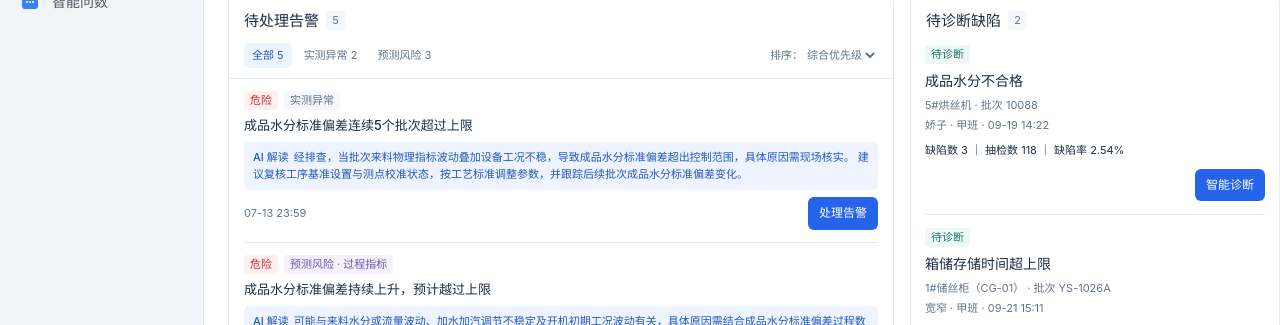
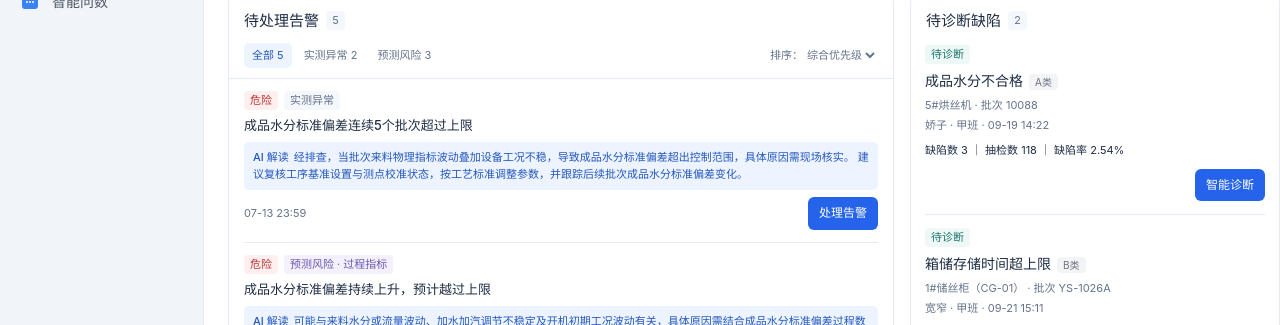
Before and after one commit to Sutattee/Data-Analysis-Platform, a Next.js app: page /quality/workbench in a window 1280 px wide. Shown: the part 350-675 px from the top of the page. Built offline with nearby package versions, Linux system fonts and the light colour scheme; sample sign-in values are in the browser's storage.

Commit message:
feat(quality): defect grade badges on workbench and diagnosis

```diff
--- a/src/components/quality-diagnosis/DiagnosisTaskCard.tsx
+++ b/src/components/quality-diagnosis/DiagnosisTaskCard.tsx
@@ -3,6 +3,7 @@
 import { Button } from "@/components/ui/Button";
 import {
   defectRateOf,
+  gradeLabelOf,
   isDiagnosed,
   primaryActionOf,
   summaryOf,
@@ -30,11 +31,16 @@ export function DiagnosisTaskCard({ task, onOpen }: { task: DiagTask; onOpen: (t
 
   return (
     <div className="flex flex-col gap-2.5 rounded-xl border border-gray-100 bg-white p-4 shadow-sm transition-all duration-200 hover:shadow-md">
-      {/* 标题行：名称 + 处理状态 */}
+      {/* 标题行：名称 + 缺陷类别标签 + 处理状态 */}
       <div className="flex items-center justify-between gap-2">
-        <h3 className="truncate text-sm font-semibold text-gray-900" title={task.occurrence.name}>
-          {task.occurrence.name}
-        </h3>
+        <div className="flex min-w-0 items-center gap-1.5">
+          <h3 className="truncate text-sm font-semibold text-gray-900" title={task.occurrence.name}>
+            {task.occurrence.name}
+          </h3>
+          <span className="shrink-0 whitespace-nowrap rounded bg-gray-100 px-1.5 py-0.5 text-[10px] text-gray-500">
+            {gradeLabelOf(task)}
+          </span>
+        </div>
         {judgeBadgeOf(task)}
       </div>
 
--- a/src/components/quality-diagnosis/DiagnosisTaskTable.tsx
+++ b/src/components/quality-diagnosis/DiagnosisTaskTable.tsx
@@ -4,6 +4,7 @@ import { Button } from "@/components/ui/Button";
 import { diagCatalogOf } from "@/lib/mock-data/quality-defect";
 import {
   defectRateOf,
+  gradeLabelOf,
   isDiagnosed,
   primaryActionOf,
   type DiagTask,
@@ -64,7 +65,13 @@ export function DiagnosisTaskTable({
               const isStorage = !!t.storage;
               return (
                 <tr key={t.id} className="group transition-colors hover:bg-gray-50">
-                  <td className={`${td} font-medium text-gray-700`}>{t.occurrence.name}</td>
+                  <td className={`${td} font-medium text-gray-700`}>
+                    {t.occurrence.name}
+                    {/* 缺陷类别标签（A类 / B类 / C/D类） */}
+                    <span className="ml-1.5 whitespace-nowrap rounded bg-gray-100 px-1.5 py-0.5 text-[10px] font-normal text-gray-500">
+                      {gradeLabelOf(t)}
+                    </span>
+                  </td>
                   <td className={`${td} text-gray-600`}>{isStorage ? dash : t.occurrence.machine}</td>
                   <td className={`${td} text-gray-600`}>{t.storage ? `${t.storage.object}（${t.storage.objectCode}）` : dash}</td>
                   <td className={`${td} text-gray-600`}>{t.storage ? t.storage.batch : t.occurrence.batch}</td>
--- a/src/components/quality-workbench/DefectPanel.tsx
+++ b/src/components/quality-workbench/DefectPanel.tsx
@@ -36,7 +36,15 @@ export function DefectPanel({
               <div className="qw-row-top">
                 <span className="qw-badge defect">待诊断</span>
               </div>
-              <h3>{d.name}</h3>
+              {/* 名称后跟缺陷类别标签（A类 / B类 / C/D类） */}
+              <h3>
+                {d.name}
+                {d.gradeLabel && (
+                  <span className="ml-1.5 whitespace-nowrap rounded bg-gray-100 px-1.5 py-0.5 text-[10px] font-normal text-gray-500">
+                    {d.gradeLabel}
+                  </span>
+                )}
+              </h3>
               <div className="qw-defect-context">
                 {d.machine} · 批次 {d.batch}
               </div>
--- a/src/lib/mock-data/quality-workbench.ts
+++ b/src/lib/mock-data/quality-workbench.ts
@@ -7,6 +7,7 @@ import { LEVEL_RANK, TYPE_DISPLAY } from "./quality-alerts";
 import { ALERT_RECORDS, applyHandledOverride } from "./alerts";
 import {
   defectRateOf,
+  gradeLabelOf,
   listTasks,
   primaryActionOf,
   type DiagTask,
@@ -179,6 +180,7 @@ export interface WorkbenchDefect {
   sampled: number;
   rate: number | null; // 缺陷率 %
   storage?: StorageInfo; // 箱储任务的对象信息（批次/对象取自 MES，数值行改储存时长口径）
+  gradeLabel?: string; // 缺陷类别标签（A类 / B类 / C/D类，名称后展示）
   status: string; // 未诊断 / 待判定 / …
   href: string; // 智能诊断 → 诊断详情页（未诊断自动启动）
 }
@@ -206,6 +208,7 @@ function buildDefects(): WorkbenchDefect[] {
         sampled: t.occurrence.sampled,
         rate: defectRateOf(t),
         storage: t.storage,
+        gradeLabel: gradeLabelOf(t),
         status: t.status,
         href: `/quality/diagnosis/defect/${t.id}${action.query}`,
       };
```
